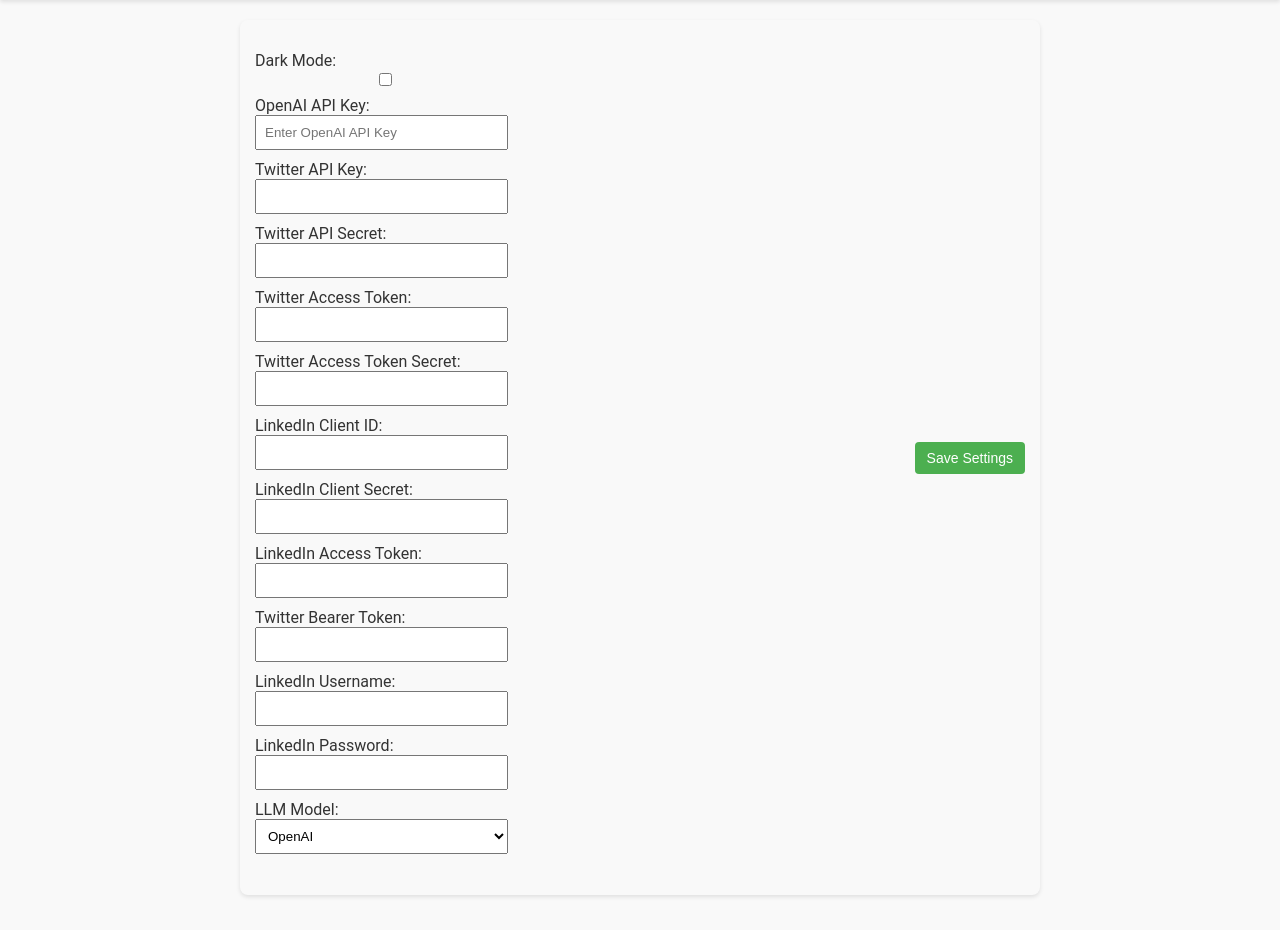
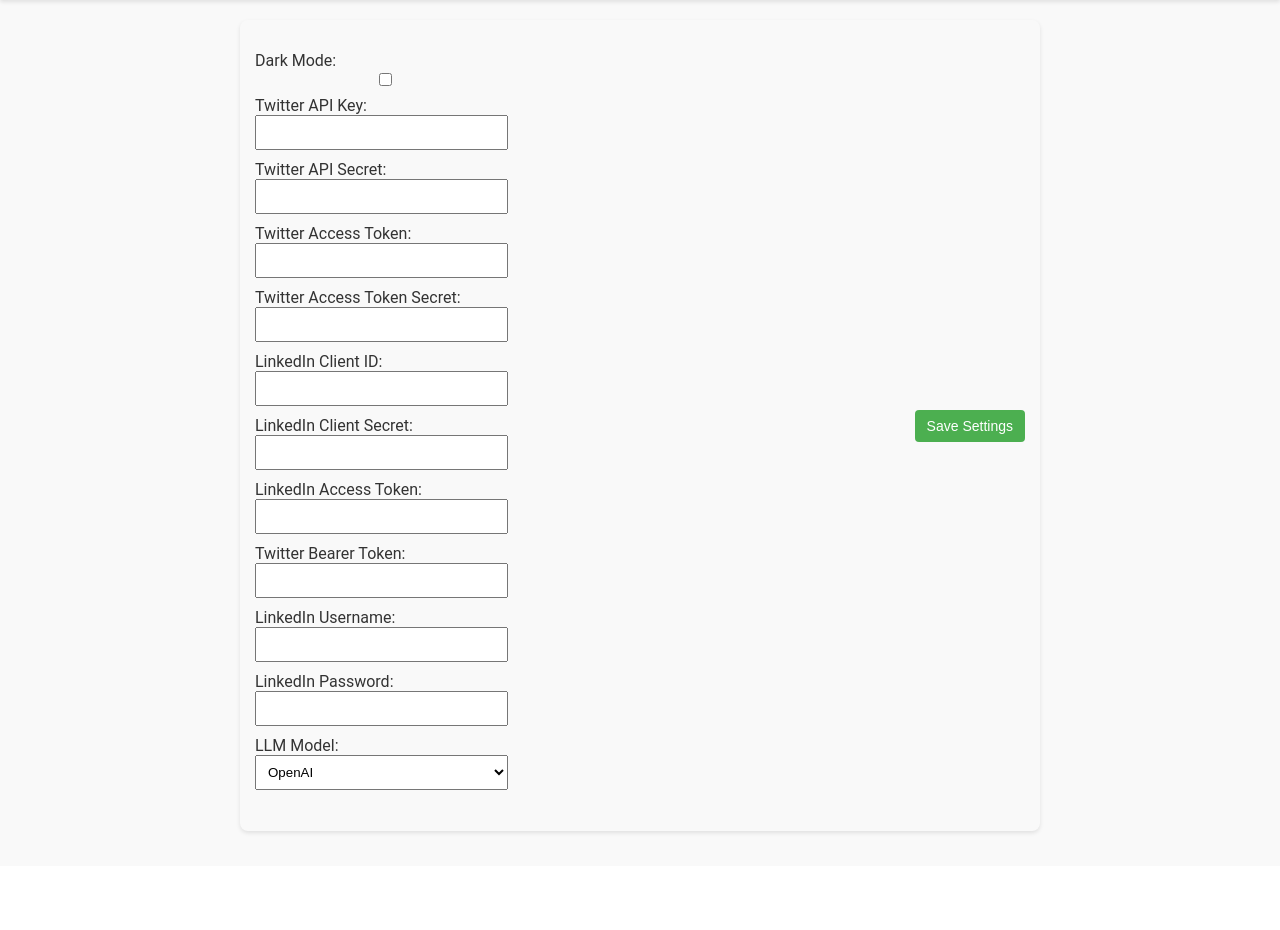
Before and after one commit to mslanden/media-posting-agent, a Flask app: page /settings in a window 1280 px wide. Shown: the part 78-1008 px from the top of the page. After the commit the page ends 912 px from the top, so only its background shows below. Run offline with Flask 3, Linux system fonts and the light colour scheme.

Commit message:
(no commit message provided)

```diff
--- a/frontend/static/js/settings.js
+++ b/frontend/static/js/settings.js
@@ -3,14 +3,6 @@ document.addEventListener('DOMContentLoaded', function() {
         event.preventDefault();
         const formData = new FormData(this);
         const llmModel = document.getElementById("llm-model-select").value;
-        let apiKey = "";
-        if (llmModel === "openai") {
-            apiKey = document.getElementById("openai-api-key").value;
-        } else if (llmModel === "gemini") {
-            apiKey = document.getElementById("gemini-api-key").value;
-        } else if (llmModel === "anthropic") {
-            apiKey = document.getElementById("anthropic-api-key").value;
-        }
         const twitterApiKey = document.getElementById("twitter_api_key").value;
         const twitterApiSecret = document.getElementById("twitter_api_secret").value;
         const twitterAccessToken = document.getElementById("twitter_access_token").value;
@@ -31,7 +23,6 @@ document.addEventListener('DOMContentLoaded', function() {
                 "Content-Type": "application/json",
             },
             body: JSON.stringify({
-                api_key: apiKey,
                 llm_model: llmModel,
                 dark_mode: darkMode,
                 twitter_api_key: twitterApiKey,
--- a/frontend/templates/settings.html
+++ b/frontend/templates/settings.html
@@ -78,42 +78,6 @@
                                 id="dark-mode-toggle"
                                 {% if settings and settings.dark_mode %}checked{% endif %}
                             />
-                        <li id="api-key-inputs" style="grid-column: 1 / -1;">
-                            <div
-                                id="openai-api-key-input"
-                                style="display: {% if settings and settings.llm_model == 'openai' %}block{% else %}none{% endif %};"
-                            >
-                                <label for="openai-api-key">OpenAI API Key:</label>
-                                <input
-                                    type="text"
-                                    id="openai-api-key"
-                                    placeholder="Enter OpenAI API Key"
-                                    value="{% if settings and settings.llm_model == 'openai' %}{{ settings.api_key }}{% endif %}" />
-                            </div>
-                            <div
-                                id="gemini-api-key-input"
-                                style="display: {% if settings and settings.llm_model == 'gemini' %}block{% else %}none{% endif %};"
-                            >
-                                <label for="gemini-api-key">Gemini API Key:</label>
-                                <input
-                                    type="text"
-                                    id="gemini-api-key"
-                                    placeholder="Enter Gemini API Key"
-                                    value="{% if settings and settings.llm_model == 'gemini' %}{{ settings.api_key }}{% endif %}"
-                                />
-                            </div>
-                            <div
-                                id="anthropic-api-key-input"
-                                style="display: {% if settings and settings.llm_model == 'anthropic' %}block{% else %}none{% endif %};"
-                            >
-                                <label for="anthropic-api-key">Anthropic API Key:</label>
-                                <input
-                                    type="text"
-                                    id="anthropic-api-key"
-                                    placeholder="Enter Anthropic API Key"
-                                    value="{% if settings and settings.llm_model == 'anthropic' %}{{ settings.api_key }}{% endif %}"
-                                />
-                            </div>
                             <div id="twitter-api-keys">
                                 <label for="twitter_api_key">Twitter API Key:</label>
                                 <input type="text" id="twitter_api_key" name="twitter_api_key" value="{% if settings.twitter_api_key %}{{ settings.twitter_api_key }}{% endif %}">
--- a/settings.py
+++ b/settings.py
@@ -4,7 +4,6 @@ import os
 SETTINGS_FILE = "settings.json"
 
 DEFAULT_SETTINGS = {
-    "api_key": "",
     "llm_model": "openai",
     "dark_mode": False,
     "twitter_api_key": "",
```
